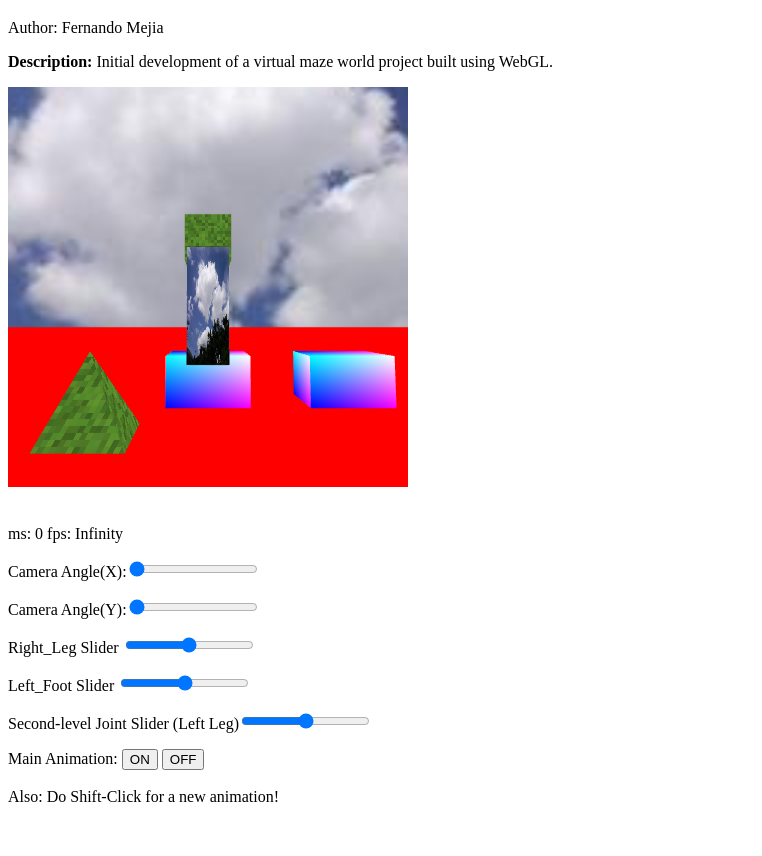
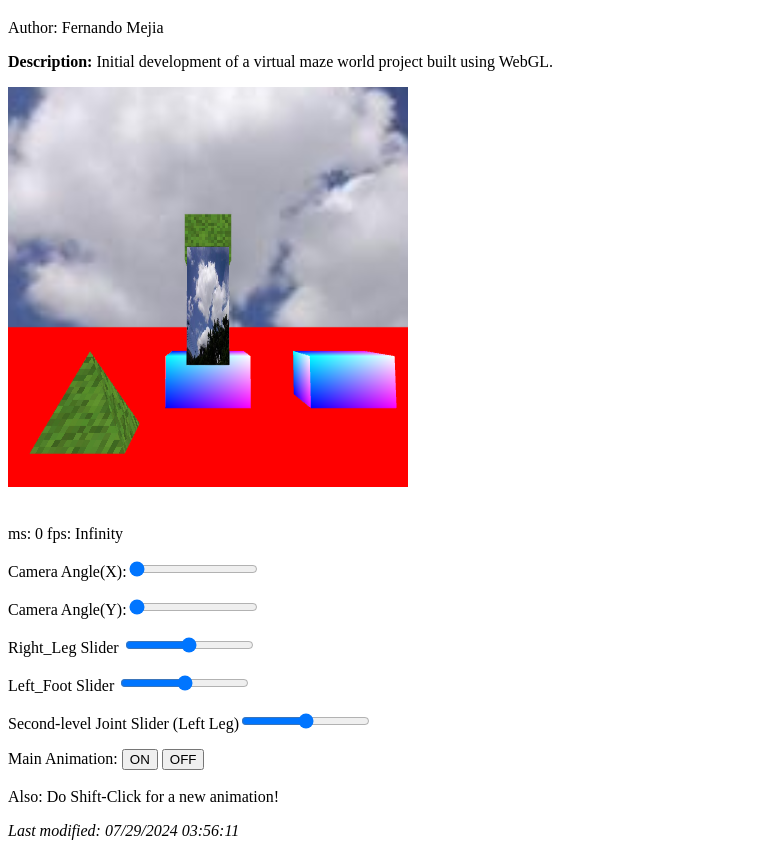
Before and after one commit to feesmeji/CSE-160-Assignment-3A, a plain HTML site: page src/World.html in a window 1280 px wide. Shown: the part 61-917 px from the top of the page, without its empty margins (0-762 px from the left). Before the commit the page ends 883 px from the top, so only its background shows below. Drawn offline with Linux system fonts and the light colour scheme; animation ran at ten frames a second.

Commit message:
Update World.html

```diff
--- a/src/World.html
+++ b/src/World.html
@@ -51,5 +51,13 @@
     <script src="../src/Cube.js"></script>
     <script src="../src/Pyramid.js"></script>
     <script src="../src/World.js"></script>
+
+        <p id="last-modified"><i></i></p>
+
+    <script>
+    let text = "Last modified: ";
+    document.getElementById("last-modified").innerHTML = '<i>' + text + document.lastModified + '</i>';
+    </script>
+
   </body>
 </html>
```
